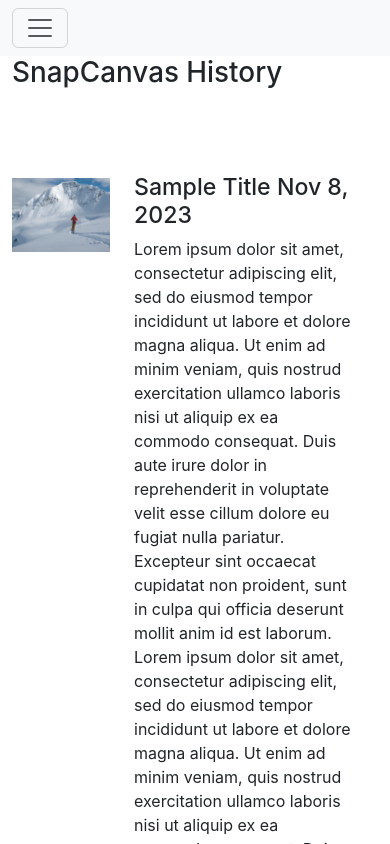
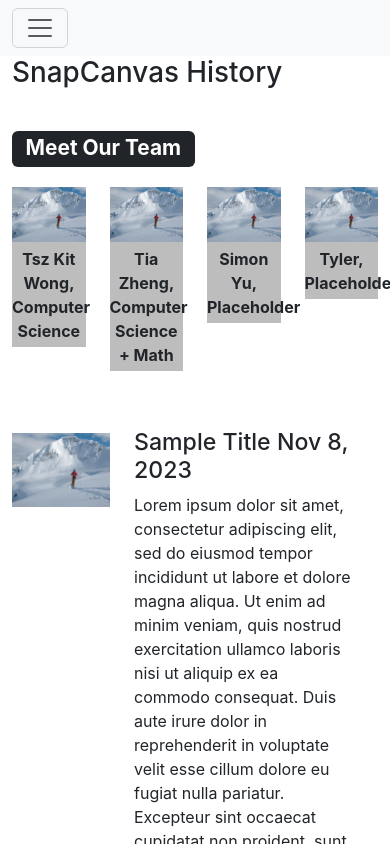
Before and after one commit to tszwong/SnapCanvas, a React (Create React App) app: page /history in a window 390 px wide. Shown: the top 844 px of the page. Built offline with nearby package versions, Linux system fonts and the light colour scheme.

Commit message:
added basic team members section to history page, will make responsive with Bootstrap modals next

```diff
--- a/src/App.css
+++ b/src/App.css
@@ -29,7 +29,18 @@ nav li {
   text-align: left; /* This ensures the text is left-aligned */
 }
 
+#profile-photo-caption {
+  text-align: center;
+  font-weight: bold;
+  padding-top: 0.5vh;
+  padding-bottom: 0.5vh;
+  background-color: #bdbdbd;
+}
 
+#team-badge {
+  margin-top: 4vh;
+  margin-bottom: 1vh;
+}
 
 .row.frame {
   flex-wrap: nowrap;
@@ -41,6 +52,10 @@ nav li {
 
 .not-first {
   margin-top: 10vh;
+}
+
+.first {
+  margin-top: 5vh;
 }
 
 .img-fluid {
--- a/src/pages/HistoryPage.js
+++ b/src/pages/HistoryPage.js
@@ -1,8 +1,20 @@
+// component + assset imports
 import React from 'react';
 import Footer from '../components/footer.js';
 import PhotoPost from "../components/PhotoPost";
 import ImgDesc from "../components/PhotoPost";
 import ski_photo_placeholder from "../assets/ski_photo_placeholder.jpg";
+
+// Bootstrap imports
+import Badge from 'react-bootstrap/Badge';
+import Stack from 'react-bootstrap/Stack';
+
+const Profile = ({ imageSrc, altText, id, name, year, major }) => (
+    <div className="col-3 polaroid">
+        <img src={imageSrc} alt={altText} className="img-fluid" id={id}/>
+        <p id={"profile-photo-caption"}>{name}, {major}</p>
+    </div>
+);
 
 function HistoryPage() {
     // random generated place holder text
@@ -21,7 +33,23 @@ function HistoryPage() {
         <div className={"container"}>
             <h1>SnapCanvas History</h1>
 
-            <div className="row frame not-first">
+            <div>
+                <h1>
+                    <Badge id={"team-badge"} bg={"dark"}>Meet Our Team</Badge>
+                </h1>
+            </div>
+            <div className="row frame">
+                <Profile imageSrc={ski_photo_placeholder} altText="Placeholder" id="first_image"
+                         name={"Tsz Kit Wong"} major={"Computer Science"}/>
+                <Profile imageSrc={ski_photo_placeholder} altText="Placeholder" id="first_image"
+                         name={"Tia Zheng"} major={"Computer Science + Math"}/>
+                <Profile imageSrc={ski_photo_placeholder} altText="Placeholder" id="first_image"
+                         name={"Simon Yu"} major={"Placeholder"}/>
+                <Profile imageSrc={ski_photo_placeholder} altText="Placeholder" id="first_image"
+                         name={"Tyler"} major={"Placeholder"}/>
+            </div>
+
+            <div className="row frame first">
                 <ImgDesc
                     imageSrc={ski_photo_placeholder}
                     altText={"Placeholder"}
```
